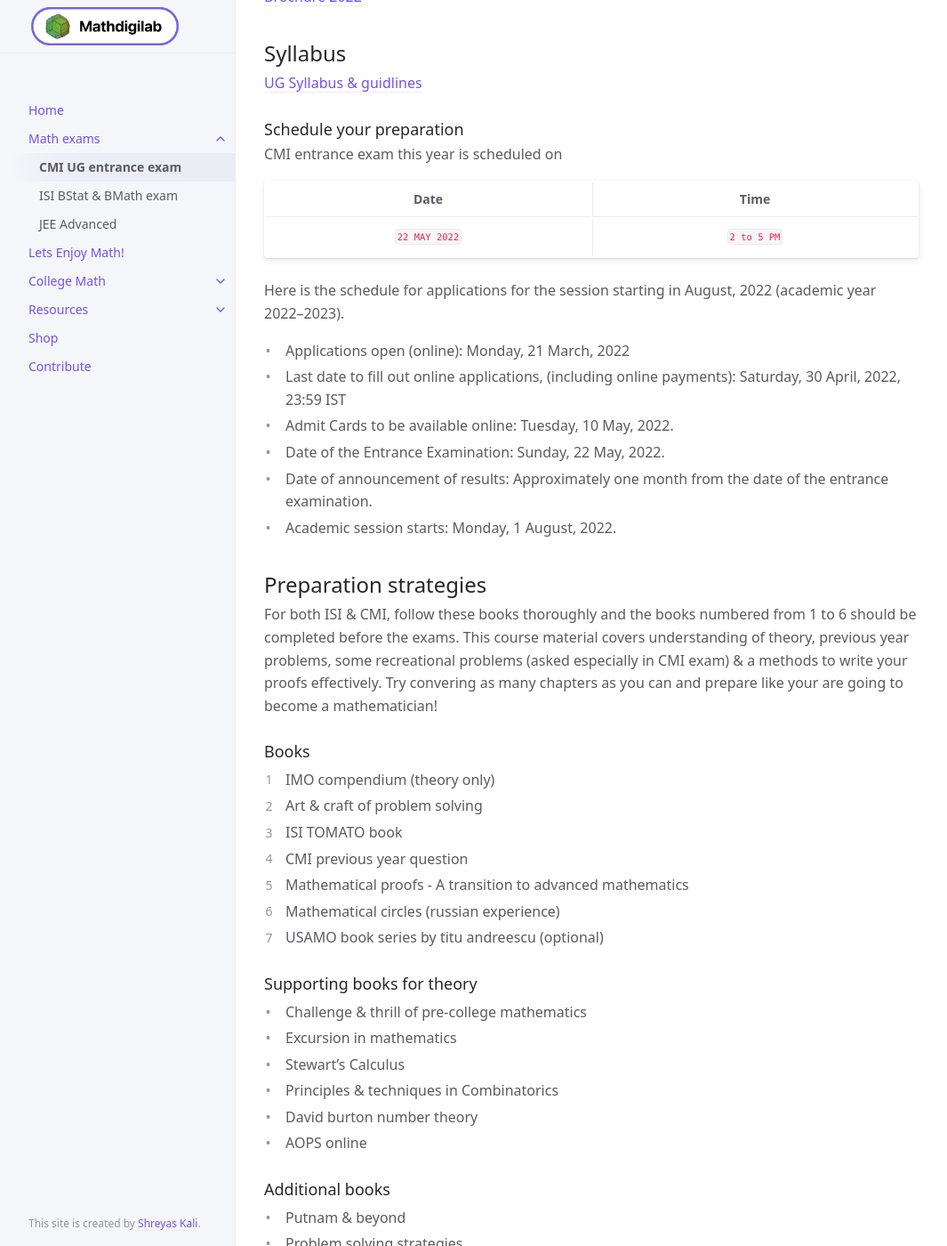
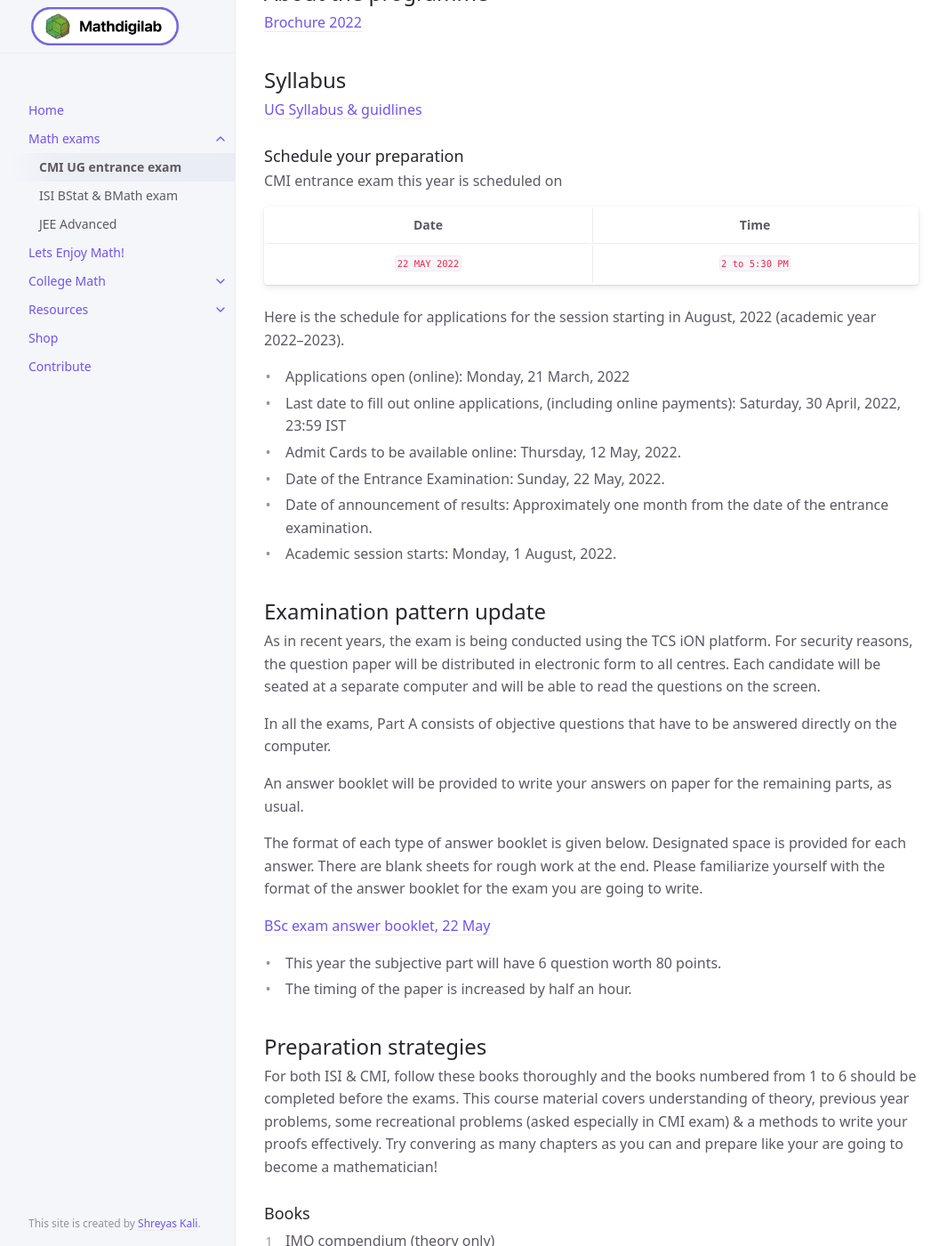
Before and after one commit to Datadigilab/datadigilab.github.io, a Jekyll site: the page built from docs/Math exams/CMI/CMI entrance exam.md, in a window 1280 px wide and 1400 px high, scrolled down 964 px. Shown: the whole window at 89% size, without its empty margins (107-1172 px from the left). Built offline with Jekyll 4.4.1, drawn with Linux system fonts in a browser that asks for light colours; nearby versions of some CDN libraries; some of the changed text lies outside the part shown.

Commit message:
CMI UG 2022

```diff
--- a/docs/Math exams/CMI/CMI entrance exam.md
+++ b/docs/Math exams/CMI/CMI entrance exam.md
@@ -38,16 +38,30 @@ CMI entrance exam this year is scheduled on
 
 | Date | Time |
 | :---: | :---: |
-| `22 MAY 2022` | `2 to 5 PM` |
+| `22 MAY 2022` | `2 to 5:30 PM` |
 
 Here is the schedule for applications for the session starting in August, 2022 (academic year 2022–2023).
 
 - Applications open (online): Monday, 21 March, 2022
 - Last date to fill out online applications, (including online payments): Saturday, 30 April, 2022, 23:59 IST
-- Admit Cards to be available online: Tuesday, 10 May, 2022.
+- Admit Cards to be available online: Thursday, 12 May, 2022.
 - Date of the Entrance Examination: Sunday, 22 May, 2022.
 - Date of announcement of results: Approximately one month from the date of the entrance examination.
 - Academic session starts: Monday, 1 August, 2022.
+
+## Examination pattern update
+As in recent years, the exam is being conducted using the TCS iON platform. For security reasons, the question paper will be distributed in electronic form to all centres. Each candidate will be seated at a separate computer and will be able to read the questions on the screen.
+
+In all the exams, Part A consists of objective questions that have to be answered directly on the computer.
+
+An answer booklet will be provided to write your answers on paper for the remaining parts, as usual.
+
+The format of each type of answer booklet is given below. Designated space is provided for each answer. There are blank sheets for rough work at the end. Please familiarize yourself with the format of the answer booklet for the exam you are going to write.
+
+[BSc exam answer booklet, 22 May](CMI-2022-BSc-answer-booklet-22may2022.pdf)
+
+- This year the subjective part will have 6 question worth 80 points.
+- The timing of the paper is increased by half an hour.
 
 ## Preparation strategies
 For both ISI & CMI, follow these books thoroughly and the books numbered from 1 to 6 should be completed before the exams. This course material covers understanding of theory, previous year problems, some recreational problems (asked especially in CMI exam) & a methods to write your proofs effectively. Try convering as many chapters as you can and prepare like your are going to become a mathematician!
```
Also changed, not shown: 2 other files.
